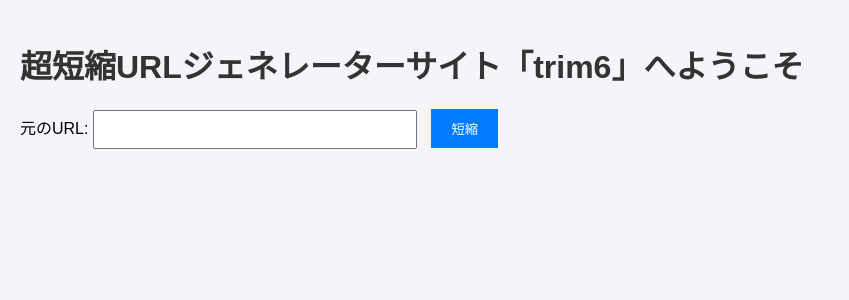
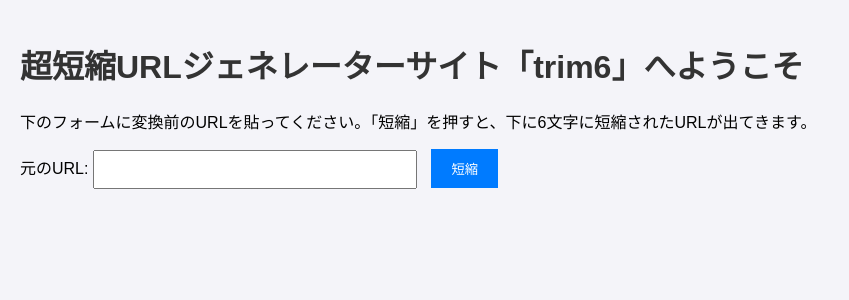
Before and after one commit to s-taku0502/shortened_code, a Flask app: page / in a window 1280 px wide. Shown: the top 300 px of the page, without its empty margins (0-849 px from the left). Run offline with Flask 3, Linux system fonts and the light colour scheme.

Commit message:
add:説明文を追加

```diff
--- a/templates/index.html
+++ b/templates/index.html
@@ -20,6 +20,7 @@
 
 <body>
     <h1>超短縮URLジェネレーターサイト「trim6」へようこそ</h1>
+    <p>下のフォームに変換前のURLを貼ってください。「短縮」を押すと、下に6文字に短縮されたURLが出てきます。</p>
     <form method="POST">
         <label for="original_url">元のURL:</label>
         <input type="url" id="original_url" name="original_url" required>
```
